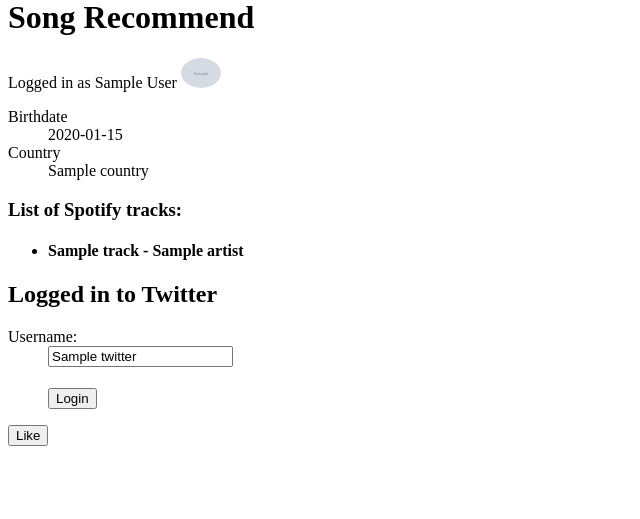
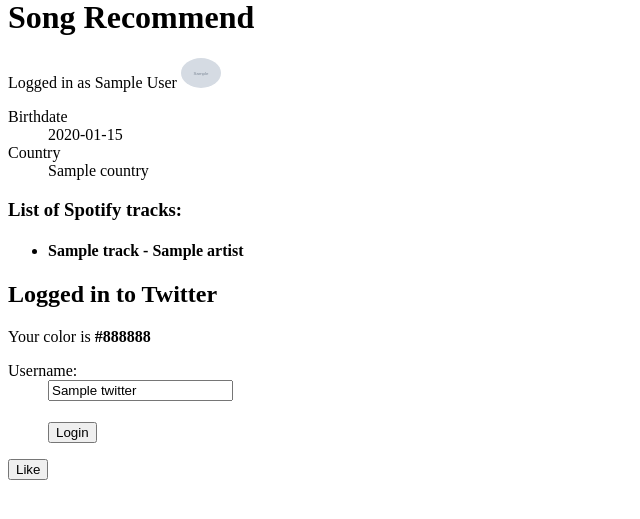
Before and after one commit to yjlo123/SongRecommend, a Flask app: template templates/index.html in a window 1280 px wide. Shown: the part 22-541 px from the top of the page, without its empty margins (0-640 px from the left). Run offline with Flask 2, Linux system fonts and the light colour scheme; the template is opened without the code that fills it: most values are stand-ins (such as "Sample title", 1, 10 or a date in 2020); grey boxes marked "Sample" are stand-in pictures.

Commit message:
Added working color

```diff
--- a/server.py
+++ b/server.py
@@ -3,7 +3,7 @@ import spotipy
 import spotipy.util as util
 from flask import Flask
 from flask import *
-# import tweets
+import tweets
 import fb
 
 os.environ['SPOTIPY_CLIENT_ID']     = '80d72b0f268d4e7db2ffd1e70d79be31'
@@ -23,20 +23,17 @@ def index():
     results = None
     profile = None
   twitter = request.args.get('twitter', '')
+  if twitter:
+    t = tweets.Tweets()
+    color = t.user_to_color(twitter)
 
-  return render_template('index.html', token=token, results=results, profile=profile, twitter=twitter)
+  return render_template('index.html', token=token, results=results, profile=profile, twitter=twitter, color=color)
 
 @app.route('/spotify')
 def spotify_login(username=None):
   scope = 'user-library-read user-follow-read user-read-private user-read-birthdate user-read-email'
   token = util.prompt_for_user_token(scope)
   return redirect(url_for('index', token = token))
-
-@app.route('/twitter/<username>')
-def twitter():
-  tweets.init()
-  colors = tweets.user_to_color(username)
-  return colors
 
 @app.route('/like', methods=[ 'POST' ])
 def like():
--- a/templates/index.html
+++ b/templates/index.html
@@ -32,6 +32,7 @@
   <!-- Twitter login -->
   {% if twitter %}
     <h2>Logged in to Twitter</h2>
+    Your color is <strong>{{ color }}</strong>
   {% else %}
     <h2>Login to Twitter</h2>
   {% endif %}
```
